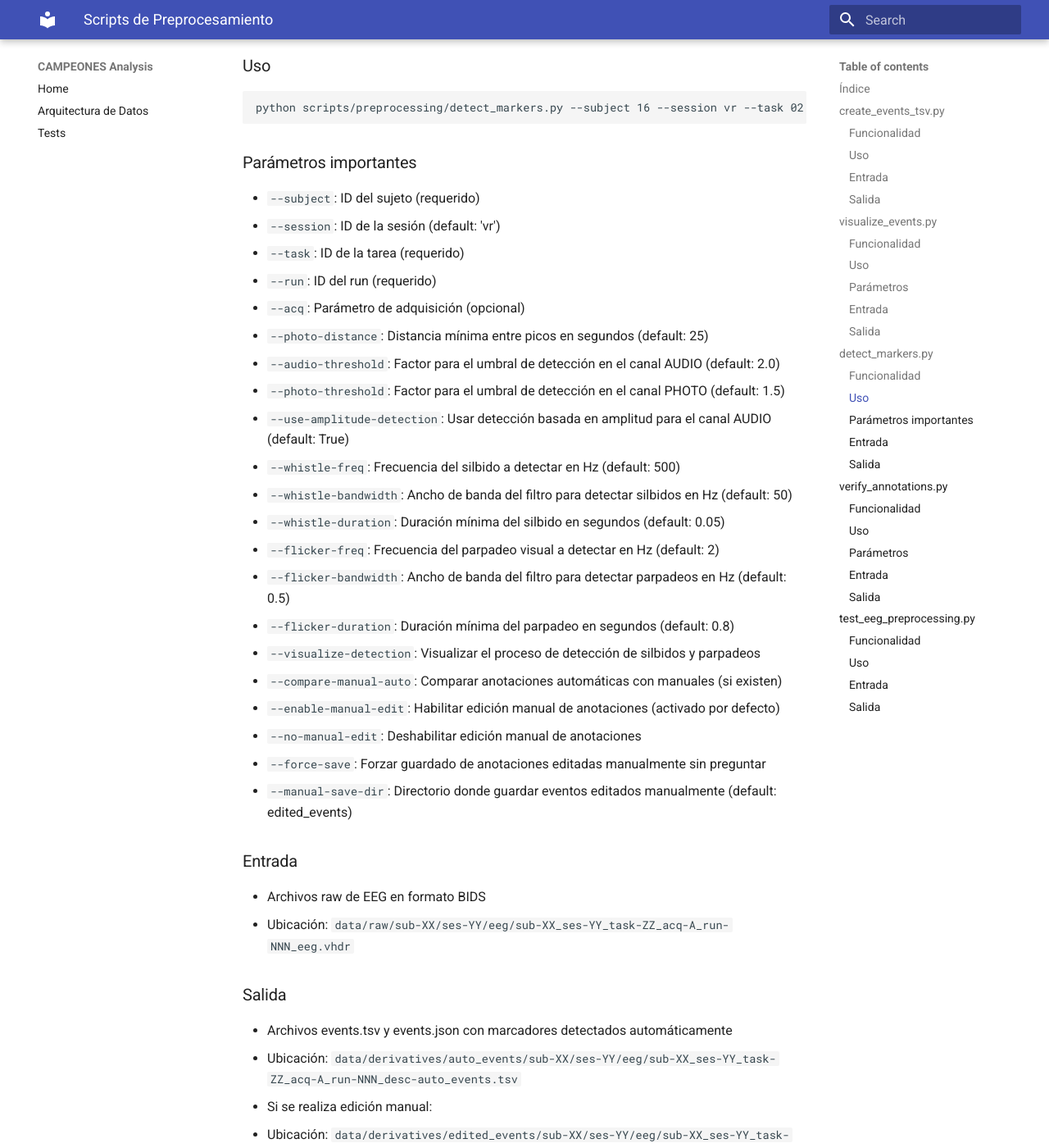
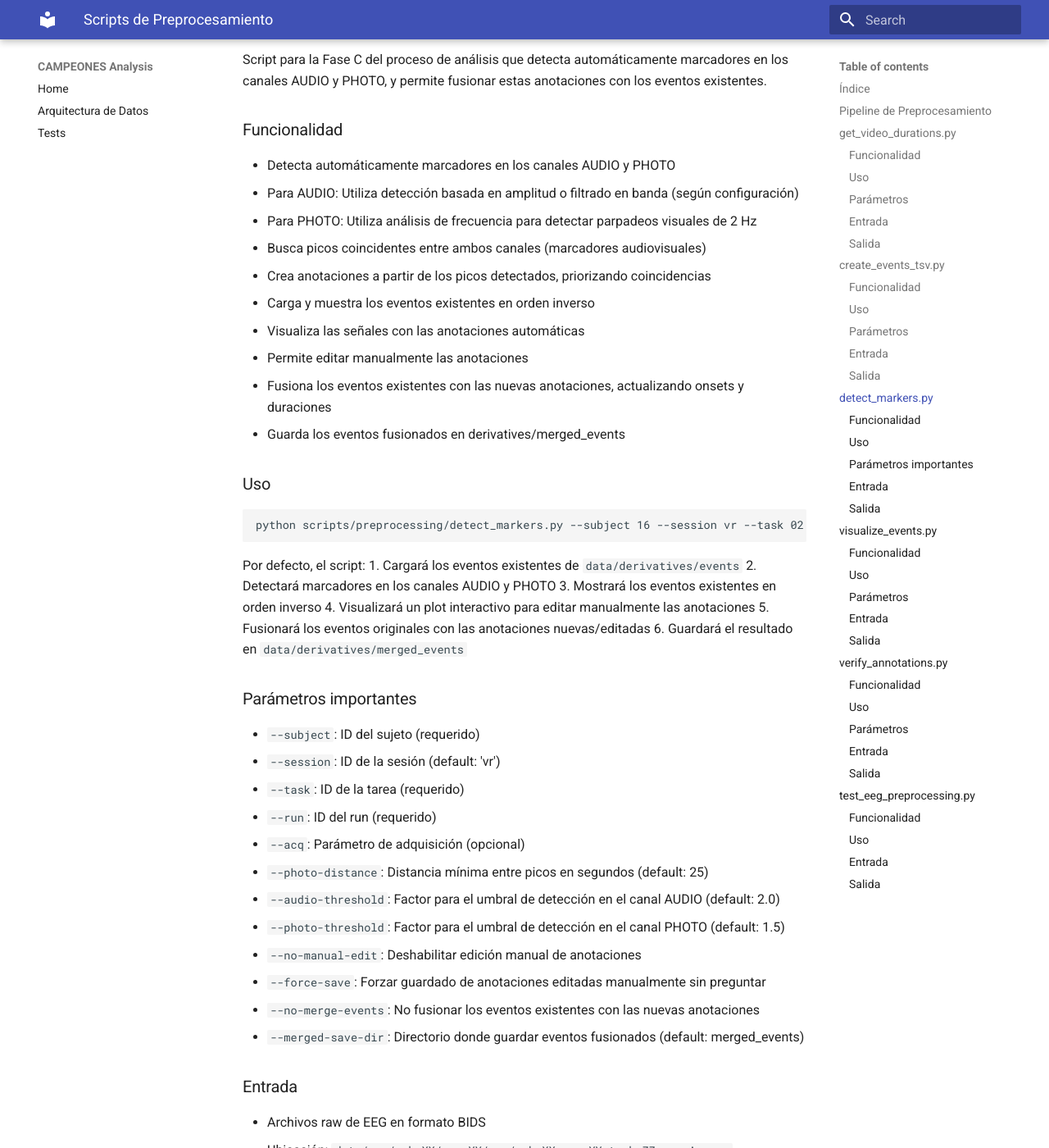
Before and after one commit to tomdamelio/campeones_analysis, an MkDocs documentation site: the page built from docs/scripts_preprocessing.md, in a window 1280 px wide and 1400 px high, scrolled down 3397 px. Shown: the whole window at 82% size. Built offline with MkDocs 1.6.1 and Material for MkDocs 9.7.7, drawn with Linux system fonts in a browser that asks for light colours; some of the changed text lies outside the part shown.

Commit message:
feat: update scripts_preprocessing.md to include get_video_durations.py and enhance create_events_tsv.py with video duration integration; revise detect_markers.py and visualize_events.py functionalities for improved event processing and annotation

````diff
--- a/docs/scripts_preprocessing.md
+++ b/docs/scripts_preprocessing.md
@@ -4,38 +4,101 @@
 
 ## Índice
 
-1. [create_events_tsv.py](#create_events_tsv.py) - Crear archivos events.tsv iniciales
-2. [visualize_events.py](#visualize_events.py) - Visualizar y editar manualmente eventos
+1. [get_video_durations.py](#get_video_durations.py) - Obtener duraciones precisas de videos
+2. [create_events_tsv.py](#create_events_tsv.py) - Crear archivos events.tsv iniciales
 3. [detect_markers.py](#detect_markers.py) - Detectar marcadores automáticamente
-4. [verify_annotations.py](#verify_annotations.py) - Verificar anotaciones guardadas
+
+4. [visualize_events.py](#visualize_events.py) - Visualizar y editar manualmente eventos
+5. [verify_annotations.py](#verify_annotations.py) - Verificar anotaciones guardadas
+
+## Pipeline de Preprocesamiento
+
+El flujo de trabajo recomendado para el preprocesamiento de datos es el siguiente:
+
+1. Obtener las duraciones precisas de los videos con `get_video_durations.py`
+2. Crear los archivos de eventos iniciales con `create_events_tsv.py` (usa las duraciones obtenidas en el paso anterior)
+3. Detectar marcadores y fusionar anotaciones con `detect_markers.py`
+4. (Opcional) Verificar las anotaciones con `verify_annotations.py`
+
+---
+
+## get_video_durations.py
+
+Script que obtiene la duración precisa de los videos en `data/raw/stimuli` utilizando OpenCV para un cálculo exacto basado en el número de frames y framerate.
+
+### Funcionalidad
+
+1. Escanea todos los archivos de video (.mp4) en `data/raw/stimuli`
+2. Calcula la duración precisa de cada video con una precisión de 3 decimales
+3. Guarda los resultados en un archivo CSV
+
+### Uso
+
+```bash
+python scripts/preprocessing/get_video_durations.py
+```
+
+### Parámetros
+
+- `--output`: Ruta personalizada para guardar el CSV (opcional)
+
+### Entrada
+
+- Archivos de video en formato MP4
+  - Ubicación: `data/raw/stimuli/*.mp4`
+
+### Salida
+
+- Archivo CSV con duraciones precisas de videos
+  - Ubicación: `data/raw/stimuli/video_durations.csv`
+  - Columnas:
+    - `filename`: Nombre del archivo de video
+    - `duration`: Duración en segundos con 3 decimales de precisión
 
 ---
 
 ## create_events_tsv.py
 
-Script que construye el archivo events.tsv inicial a partir de las planillas de órdenes. Sigue las fases descritas en el documento W3.txt para crear anotaciones BIDS-compliant.
+Script que construye el archivo events.tsv inicial a partir de las planillas de órdenes y las duraciones precisas de los videos. Sigue las fases descritas en el documento W3.txt para crear anotaciones BIDS-compliant.
 
 ### Funcionalidad
 
 1. Localiza planillas de órdenes
 2. Filtra filas relevantes según la columna `path`
-3. Asigna duraciones basadas en el catálogo de estímulos
+3. Asigna duraciones basadas en el archivo CSV de duraciones generado por `get_video_durations.py`
 4. Inicializa anotaciones en formato estandarizado (tipo/id)
 5. Exporta a BIDS con metadatos completos
 
 ### Uso
 
+Para procesar un sujeto, tarea y condición específicos:
+
 ```bash
-python scripts/preprocessing/create_events_tsv.py
+python scripts/preprocessing/create_events_tsv.py --subjects 16 --task 02 --acq a
 ```
 
-El script está configurado para procesar un sujeto específico (por defecto, el sujeto 16). Para procesar otros sujetos, modifica la línea correspondiente en la función `main()`.
+Para procesar múltiples sujetos con todas sus runs:
+
+```bash
+python scripts/preprocessing/create_events_tsv.py --subjects 16 17 18 --all-runs
+```
+
+### Parámetros
+
+- `--subjects`: Lista de IDs de sujetos a procesar (ej: 16 17 18)
+- `--session`: ID de la sesión (default: 'vr')
+- `--task`: ID de la tarea específica a procesar (ej: '01')
+- `--acq`: Parámetro de adquisición (ej: 'a')
+- `--run`: ID del run específico a procesar (ej: '003')
+- `--all-runs`: Procesar todas las runs disponibles para cada sujeto
 
 ### Entrada
 
 - Planillas de órdenes en formato Excel (.xlsx)
   - Ubicación: `data/sourcedata/xdf/sub-XX/order_matrix_XX_Y_blockZ_VR.xlsx`
   - Donde XX es el ID del sujeto, Y es la condición (A o B), y Z es el número de bloque
+- Archivo CSV con duraciones de videos
+  - Ubicación: `data/raw/stimuli/video_durations.csv`
 
 ### Salida
 
@@ -43,11 +106,75 @@
   - Ubicación: `data/derivatives/events/sub-XX/ses-YY/eeg/sub-XX_ses-YY_task-ZZ_acq-A_run-NNN_events.tsv`
   - El archivo events.tsv incluye columnas:
     - onset: Tiempo de inicio del evento en segundos
-    - duration: Duración del evento en segundos
+    - duration: Duración del evento en segundos (basada en el archivo de duraciones)
     - trial_type: Tipo de evento (video, video_luminance, fixation, calm, practice)
     - stim_id: Identificador único del estímulo
     - condition: Condición experimental
     - stim_file: Ruta relativa al archivo de estímulo
+
+---
+
+## detect_markers.py
+
+Script para la Fase C del proceso de análisis que detecta automáticamente marcadores en los canales AUDIO y PHOTO, y permite fusionar estas anotaciones con los eventos existentes.
+
+### Funcionalidad
+
+- Detecta automáticamente marcadores en los canales AUDIO y PHOTO
+- Para AUDIO: Utiliza detección basada en amplitud o filtrado en banda (según configuración)
+- Para PHOTO: Utiliza análisis de frecuencia para detectar parpadeos visuales de 2 Hz
+- Busca picos coincidentes entre ambos canales (marcadores audiovisuales)
+- Crea anotaciones a partir de los picos detectados, priorizando coincidencias
+- Carga y muestra los eventos existentes en orden inverso
+- Visualiza las señales con las anotaciones automáticas
+- Permite editar manualmente las anotaciones
+- Fusiona los eventos existentes con las nuevas anotaciones, actualizando onsets y duraciones
+- Guarda los eventos fusionados en derivatives/merged_events
+
+### Uso
+
+```bash
+python scripts/preprocessing/detect_markers.py --subject 16 --session vr --task 02 --run 003 --acq a
+```
+
+Por defecto, el script:
+1. Cargará los eventos existentes de `data/derivatives/events`
+2. Detectará marcadores en los canales AUDIO y PHOTO
+3. Mostrará los eventos existentes en orden inverso
+4. Visualizará un plot interactivo para editar manualmente las anotaciones
+5. Fusionará los eventos originales con las anotaciones nuevas/editadas
+6. Guardará el resultado en `data/derivatives/merged_events`
+
+### Parámetros importantes
+
+- `--subject`: ID del sujeto (requerido)
+- `--session`: ID de la sesión (default: 'vr')
+- `--task`: ID de la tarea (requerido)
+- `--run`: ID del run (requerido)
+- `--acq`: Parámetro de adquisición (opcional)
+- `--photo-distance`: Distancia mínima entre picos en segundos (default: 25)
+- `--audio-threshold`: Factor para el umbral de detección en el canal AUDIO (default: 2.0)
+- `--photo-threshold`: Factor para el umbral de detección en el canal PHOTO (default: 1.5)
+- `--no-manual-edit`: Deshabilitar edición manual de anotaciones
+- `--force-save`: Forzar guardado de anotaciones editadas manualmente sin preguntar
+- `--no-merge-events`: No fusionar los eventos existentes con las nuevas anotaciones
+- `--merged-save-dir`: Directorio donde guardar eventos fusionados (default: merged_events)
+
+### Entrada
+
+- Archivos raw de EEG en formato BIDS
+  - Ubicación: `data/raw/sub-XX/ses-YY/eeg/sub-XX_ses-YY_task-ZZ_acq-A_run-NNN_eeg.vhdr`
+- Archivos events.tsv generados por create_events_tsv.py
+  - Ubicación: `data/derivatives/events/sub-XX/ses-YY/eeg/sub-XX_ses-YY_task-ZZ_acq-A_run-NNN_events.tsv`
+
+### Salida
+
+- Archivos events.tsv y events.json con marcadores detectados automáticamente
+  - Ubicación: `data/derivatives/auto_events/sub-XX/ses-YY/eeg/sub-XX_ses-YY_task-ZZ_acq-A_run-NNN_desc-autoann_events.tsv`
+- Si se realiza edición manual:
+  - Ubicación: `data/derivatives/edited_events/sub-XX/ses-YY/eeg/sub-XX_ses-YY_task-ZZ_acq-A_run-NNN_desc-edited_events.tsv`
+- Eventos fusionados (combinando eventos originales con anotaciones nuevas):
+  - Ubicación: `data/derivatives/merged_events/sub-XX/ses-YY/eeg/sub-XX_ses-YY_task-ZZ_acq-A_run-NNN_desc-merged_events.tsv`
 
 ---
 
@@ -91,65 +218,6 @@
 
 - Archivos events.tsv y events.json actualizados con anotaciones manuales
   - Ubicación: `data/derivatives/aligned_events/sub-XX/ses-YY/eeg/sub-XX_ses-YY_task-ZZ_acq-A_run-NNN_desc-withann_events.tsv`
-
----
-
-## detect_markers.py
-
-Script para la Fase C del proceso de análisis que detecta automáticamente marcadores en los canales AUDIO y PHOTO.
-
-### Funcionalidad
-
-- Detecta automáticamente marcadores en los canales AUDIO y PHOTO
-- Para AUDIO: Utiliza detección basada en amplitud o filtrado en banda (según configuración)
-- Para PHOTO: Utiliza análisis de frecuencia para detectar parpadeos visuales de 2 Hz
-- Busca picos coincidentes entre ambos canales (marcadores audiovisuales)
-- Crea anotaciones a partir de los picos detectados, priorizando coincidencias
-- Guarda las anotaciones automáticas en derivatives/auto_events
-- Visualiza las señales con las anotaciones automáticas
-- Permite editar manualmente las anotaciones y guardarlas (habilitado por defecto)
-
-### Uso
-
-```bash
-python scripts/preprocessing/detect_markers.py --subject 16 --session vr --task 02 --run 003 --acq a
-```
-
-### Parámetros importantes
-
-- `--subject`: ID del sujeto (requerido)
-- `--session`: ID de la sesión (default: 'vr')
-- `--task`: ID de la tarea (requerido)
-- `--run`: ID del run (requerido)
-- `--acq`: Parámetro de adquisición (opcional)
-- `--photo-distance`: Distancia mínima entre picos en segundos (default: 25)
-- `--audio-threshold`: Factor para el umbral de detección en el canal AUDIO (default: 2.0)
-- `--photo-threshold`: Factor para el umbral de detección en el canal PHOTO (default: 1.5)
-- `--use-amplitude-detection`: Usar detección basada en amplitud para el canal AUDIO (default: True)
-- `--whistle-freq`: Frecuencia del silbido a detectar en Hz (default: 500)
-- `--whistle-bandwidth`: Ancho de banda del filtro para detectar silbidos en Hz (default: 50)
-- `--whistle-duration`: Duración mínima del silbido en segundos (default: 0.05)
-- `--flicker-freq`: Frecuencia del parpadeo visual a detectar en Hz (default: 2)
-- `--flicker-bandwidth`: Ancho de banda del filtro para detectar parpadeos en Hz (default: 0.5)
-- `--flicker-duration`: Duración mínima del parpadeo en segundos (default: 0.8)
-- `--visualize-detection`: Visualizar el proceso de detección de silbidos y parpadeos
-- `--compare-manual-auto`: Comparar anotaciones automáticas con manuales (si existen)
-- `--enable-manual-edit`: Habilitar edición manual de anotaciones (activado por defecto)
-- `--no-manual-edit`: Deshabilitar edición manual de anotaciones
-- `--force-save`: Forzar guardado de anotaciones editadas manualmente sin preguntar
-- `--manual-save-dir`: Directorio donde guardar eventos editados manualmente (default: edited_events)
-
-### Entrada
-
-- Archivos raw de EEG en formato BIDS
-  - Ubicación: `data/raw/sub-XX/ses-YY/eeg/sub-XX_ses-YY_task-ZZ_acq-A_run-NNN_eeg.vhdr`
-
-### Salida
-
-- Archivos events.tsv y events.json con marcadores detectados automáticamente
-  - Ubicación: `data/derivatives/auto_events/sub-XX/ses-YY/eeg/sub-XX_ses-YY_task-ZZ_acq-A_run-NNN_desc-auto_events.tsv`
-- Si se realiza edición manual:
-  - Ubicación: `data/derivatives/edited_events/sub-XX/ses-YY/eeg/sub-XX_ses-YY_task-ZZ_acq-A_run-NNN_desc-edited_events.tsv`
 
 ---
 
````
